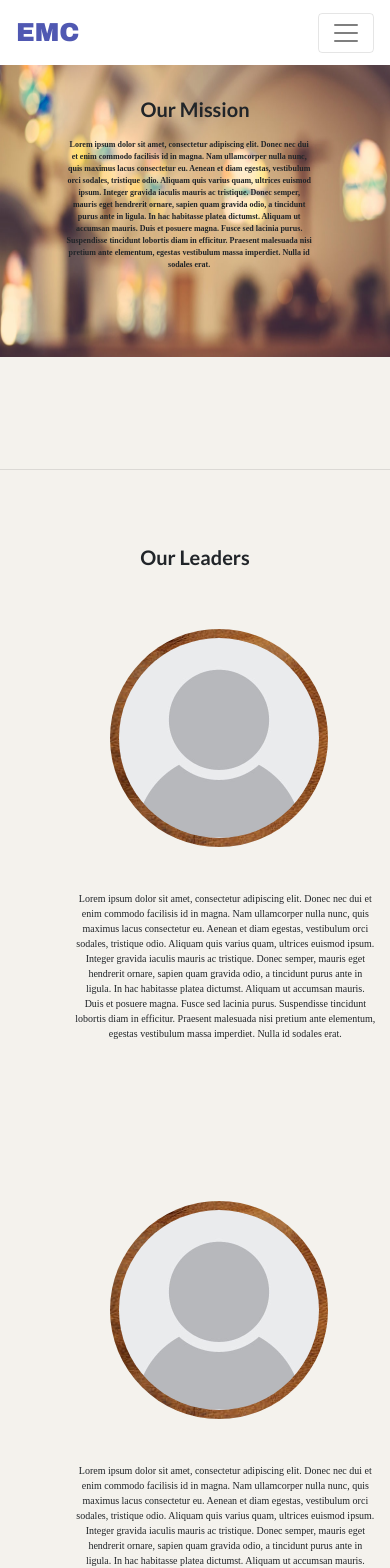
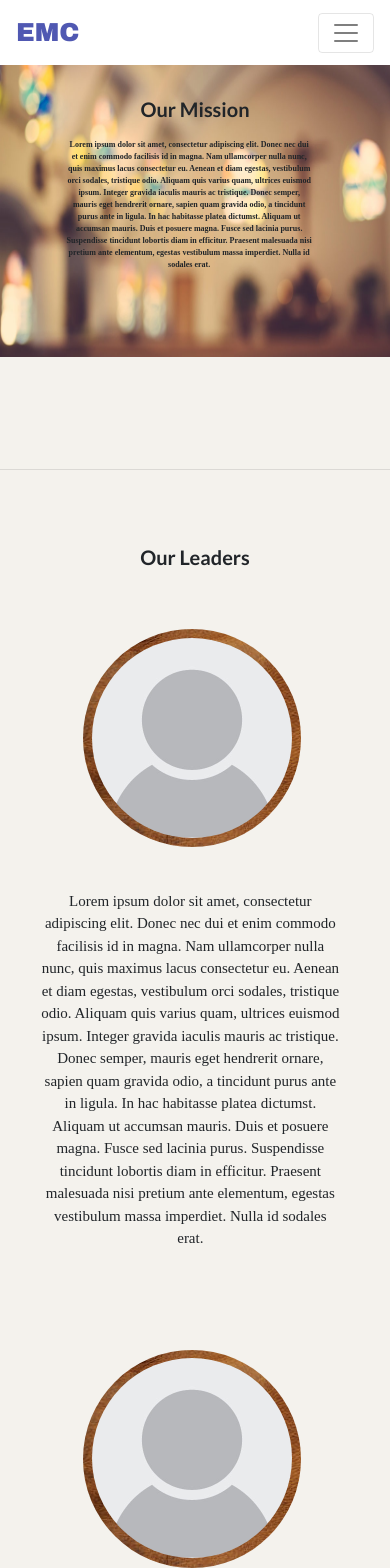
Before and after one commit to asolace/emc, a React (Create React App) app: page /about in a window 390 px wide. Shown: the top 1568 px of the page. Built offline with nearby package versions, Linux system fonts and the light colour scheme; a web font is replaced by a local one; what react-google-maps would draw is missing.

Commit message:
made out leaders section sizing responsive and mobile-friendly

```diff
--- a/src/App.css
+++ b/src/App.css
@@ -3,6 +3,24 @@
 h1, p {
   font-family: 'Alice', serif;
 }
+
+.App {
+  text-align: center;
+}
+
+.App-container {
+  margin-top: 57px;
+}
+
+a {
+  text-decoration: none !important;
+}
+
+nav {
+  background-color: white;
+}
+
+/*About Page Begin*/
 
 .about-container {
   margin-top: 50px;
@@ -11,6 +29,7 @@ h1, p {
 .about-container-row {
   padding-left: 10%;
   padding-right: 10%;
+  margin-right: 0px !important;
 }
 
 .about-deacon-container {
@@ -36,7 +55,7 @@ h1, p {
 .about-deacon-name {
   font-weight: 600;
   margin-top: 10%;
-  margin-left: 30%;
+  margin-left: 85px;
 }
 
 .about-deacon-row {
@@ -44,7 +63,6 @@ h1, p {
   margin-left: 10%;
   margin-right: 15%;
 }
-
 
 .about-leader-image-container {
   border-radius: 50%;
@@ -91,7 +109,7 @@ h1, p {
   background-image: url('./photos/blurrychurch.jpg');
   background-size: 100% 100%;
   width: 100vw;
-  height: 80vh;
+  height: 590px;
   margin-left: 0%;
 }
 .about-mission-statement-in-container {
@@ -145,21 +163,97 @@ h1, p {
   padding-bottom: 100px;
 }
 
-.App {
-  text-align: center;
+@media screen and (max-width: 1250px) {
+  .about-deacon-image { width: 165px; height: 165px; }
+  .about-deacon-image-container { width: 180px; height: 180px; }
+  .about-deacon-name { font-size: 23px; margin-left: 65px; }
+  .about-our-leaders { font-size: 32px; }
+  .about-leader-text { font-size: 15px; width: 450px;}
+  .about-our-mission { padding-top: 70px; font-size: 32px; }
+  .about-mission-statement { padding-left: 30%; padding-right: 0%;}
+  .about-mission-statement-out-container { height: 500px;}
+  .about-mission-statement-in-container {padding-top: 35px; font-size: 15px; margin-left: 5%; width: 70vw; height: 90vh;}
 }
 
-.App-container {
-  margin-top: 57px;
+@media screen and (max-width: 1050px) {
+  .about-deacon-image { width: 245px; height: 245px; }
+  .about-deacon-image-container { width: 265px; height: 265px; }
+  .about-deacon-name { font-size: 27px; margin-left: 82px; padding-bottom: 60px;}
 }
 
-a {
-  text-decoration: none !important;
+@media screen and (max-width: 1100px) {
+  .about-leader-text { font-size: 15px; width: 400px; margin-left: 25%; margin-top: 5%; padding-bottom: 350px;}
+  .about-leader-image { width: 225px; height: 225px; }
+  .about-leader-image-container { margin-left: 28vw; width: 243px; height: 243px;}
 }
 
-nav {
-  background-color: white;
+@media screen and (max-width: 900px) {
+  .about-deacon-image { width: 210px; height: 210px; }
+  .about-deacon-image-container { width: 228px; height: 228px; }
+  .about-deacon-name { font-size: 20px; margin-left: 70px; padding-bottom: 40px; }
+  .about-our-leaders { font-size: 28px; }
+  .about-leader-image { width: 200px; height: 200px; }
+  .about-leader-image-container { margin-left: 29vw; width: 218px; height: 218px;}
+  .about-leader-text { font-size: 15px; width: 60vw; margin-left: 15%; margin-top: 10%; padding-bottom: 350px; }
+  .about-our-mission { padding-top: 70px; font-size: 28px; }
+  .about-mission-statement { padding-left: 20%; padding-right: 0%;}
+  .about-mission-statement-out-container { height: 450px;}
+  .about-mission-statement-in-container {padding-top: 35px; font-size: 12.5px; margin-left: 7.5%; width: 70vw; height: 90vh;}
 }
+
+@media screen and (max-width: 800px) {
+  .about-deacon-image { width: 190px; height: 190px; }
+  .about-deacon-image-container { width: 208px; height: 208px; }
+  .about-deacon-name { font-size: 20px }
+}
+
+@media screen and (max-width: 700px) {
+  .about-deacon-image { width: 175px; height: 175px; }
+  .about-deacon-image-container { width: 190px; height: 190px; }
+  .about-deacon-name { font-size: 20px }
+  .about-leader-text { font-size: 15px; width: 80vw; margin-left: 0%; }
+  .about-our-leaders { font-size: 25px; }
+  .about-leader-image-container { margin-left: 23vw;}
+  .about-our-mission { padding-top: 70px; font-size: 25px; }
+  .about-mission-statement { padding-left: 10%; padding-right: 0%;}
+  .about-mission-statement-out-container { height: 375px;}
+  .about-mission-statement-in-container {padding-top: 20px; font-size: 10px; margin-left: 10%; width: 70vw; height: 90vh;}
+}
+
+@media screen and (max-width: 600px) {
+  .about-deacon-name { margin-left: 80px;}
+  .about-leader-image { width: 200px; height: 200px; }
+  .about-leader-image-container { margin-left: 20vw; width: 218px; height: 218px; }
+  .about-leader-text { font-size: 15px; width: 80vw; margin-left: 0%; margin-top: 10%;}
+}
+
+@media screen and (max-width: 500px) {
+  .about-our-leaders { font-size: 20px; }
+  .about-leader-image { width: 200px; height: 200px; }
+  .about-leader-image-container { margin-left: 20vw; width: 218px; height: 218px; }
+  .about-leader-text { font-size: 15px; width: 80vw; margin-left: 5%; margin-top: 10%; padding-bottom: 400px;}
+  .about-our-mission { padding-top: 50px; font-size: 20px; }
+  .about-mission-statement { padding-left: 5%; padding-right: 0%;}
+  .about-mission-statement-out-container { height: 350px;}
+  .about-mission-statement-in-container {padding-top: 20px; font-size: 10px; margin-left: 12.5%; width: 70vw; height: 90vh;}
+}
+
+@media screen and (max-width: 400px) {
+  .about-our-leaders { font-size: 20px; }
+  .about-leader-image-container { margin-left: 15vw; width: 218px; height: 218px; }
+  .about-leader-text { width: 300px; margin-left: 5%; margin-top: 10%; padding-bottom: 450px;}
+  .about-our-mission { padding-top: 40px; font-size: 20px; }
+  .about-mission-statement { padding-left: 10%; padding-right: 0;}
+  .about-mission-statement-out-container { height: 300px;}
+  .about-mission-statement-in-container {padding-top: 10px; font-size: 8px; margin-left: 10%; width: 70vw; height: 90vh;}
+}
+
+@media screen and (max-width: 360px) {
+  .about-leader-image { width: 150px; height: 150px; }
+  .about-leader-image-container { margin-left: 17.5vw; width: 165px; height: 165px; }
+  .about-leader-text { width: 80vw; margin-left: 5%; margin-top: 10%; padding-bottom: 575px;}
+}
+/*About Page End*/
 
 .carousel {
   left: 15%;
@@ -465,77 +559,18 @@ nav {
 }
 /*WARPING END*/
 
-@media screen and (max-width: 1250px) {
-  .about-deacon-image { width: 165px; height: 165px; }
-  .about-deacon-image-container { width: 180px; height: 180px; }
-  .about-deacon-name { font-size: 27px }
-  .about-our-leaders { font-size: 32px; }
-  .about-leader-text { font-size: 15px; width: 450px;}
-  .about-our-mission { padding-top: 70px; font-size: 32px; }
-  .about-mission-statement { padding-left: 30%; padding-right: 0%;}
-  .about-mission-statement-out-container { height: 500px;}
-  .about-mission-statement-in-container {padding-top: 35px; font-size: 15px; margin-left: 5%; width: 70vw; height: 90vh;}
-}
-
-@media screen and (max-width: 1100px) {
-  .about-deacon-image { width: 200px; height: 200px; }
-  .about-deacon-image-container { width: 218px; height: 218px; }
-  .about-deacon-name { font-size: 27px }
-  .about-leader-text { font-size: 13.5px; width: 400px; }
-  .about-leader-image { width: 200px; height: 200px; }
-  .about-leader-image-container { width: 218px; height: 218px;}
-}
+/*Home Page @media BEGIN*/
 
 @media screen and (max-width: 900px) {
-  .about-our-leaders { font-size: 28px; }
-  .about-leader-text { font-size: 12.5px; width: 350px; }
-  .about-our-mission { padding-top: 70px; font-size: 28px; }
-  .about-mission-statement { padding-left: 20%; padding-right: 0%;}
-  .about-mission-statement-out-container { height: 450px;}
-  .about-mission-statement-in-container {padding-top: 35px; font-size: 12.5px; margin-left: 7.5%; width: 70vw; height: 90vh;}
   .home-tri-section-header { font-size: 30px; }
   .sunday-time { font-size: 30px; }
   .home-tri-section-content { font-size: 20px; }
 }
 
-@media screen and (max-width: 800px) {
-  .about-leader-image { width: 150px; height: 150px; }
-  .about-leader-image-container { width: 165px; height: 165px;}
-  .about-leader-text { font-size: 10px; width: 300px; }
-}
-
-@media screen and (max-width: 700px) {
-  .about-leader-text { font-size: 10px; width: 250px; }
-  .about-our-leaders { font-size: 25px; }
-  .about-our-mission { padding-top: 70px; font-size: 25px; }
-  .about-mission-statement { padding-left: 10%; padding-right: 0%;}
-  .about-mission-statement-out-container { height: 375px;}
-  .about-mission-statement-in-container {padding-top: 20px; font-size: 10px; margin-left: 10%; width: 70vw; height: 90vh;}
-}
-
-@media screen and (max-width: 600px) {
-  .about-leader-image { width: 200px; height: 200px; }
-  .about-leader-image-container { width: 218px; height: 218px; }
-  .about-leader-text { width: 300px; margin-left: 15%; margin-top: 10%;}
-}
-
 @media screen and (max-width: 500px) {
-  .about-our-leaders { font-size: 20px; }
-  .about-our-mission { padding-top: 50px; font-size: 20px; }
-  .about-mission-statement { padding-left: 5%; padding-right: 0%;}
-  .about-mission-statement-out-container { height: 350px;}
-  .about-mission-statement-in-container {padding-top: 20px; font-size: 10px; margin-left: 12.5%; width: 70vw; height: 90vh;}
   .home-tri-section-header { font-size: 20px; }
   .home-tri-section-content { font-size: 15px; }
   .direction-emc { font-size: 17px; }
-}
-
-@media screen and (max-width: 400px) {
-  .about-our-leaders { font-size: 20px; }
-  .about-our-mission { padding-top: 40px; font-size: 20px; }
-  .about-mission-statement { padding-left: 10%; padding-right: 0;}
-  .about-mission-statement-out-container { height: 300px;}
-  .about-mission-statement-in-container {padding-top: 10px; font-size: 8px; margin-left: 10%; width: 70vw; height: 90vh;}
 }
 
 @media screen and (max-width: 416px) {
@@ -553,3 +588,5 @@ nav {
     width: 80px;
   }
 }
+
+/*Home Page @media END*/
```
